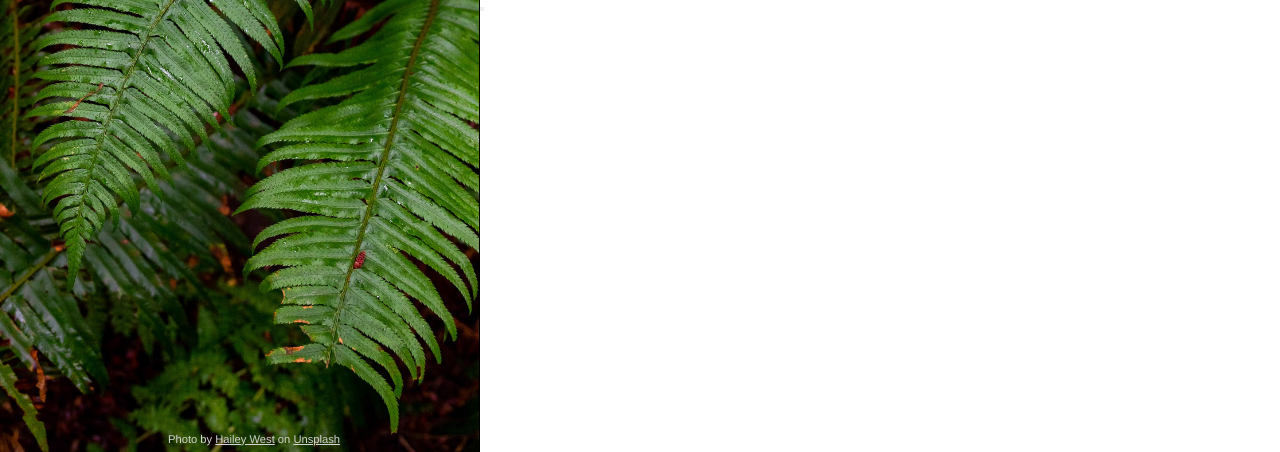
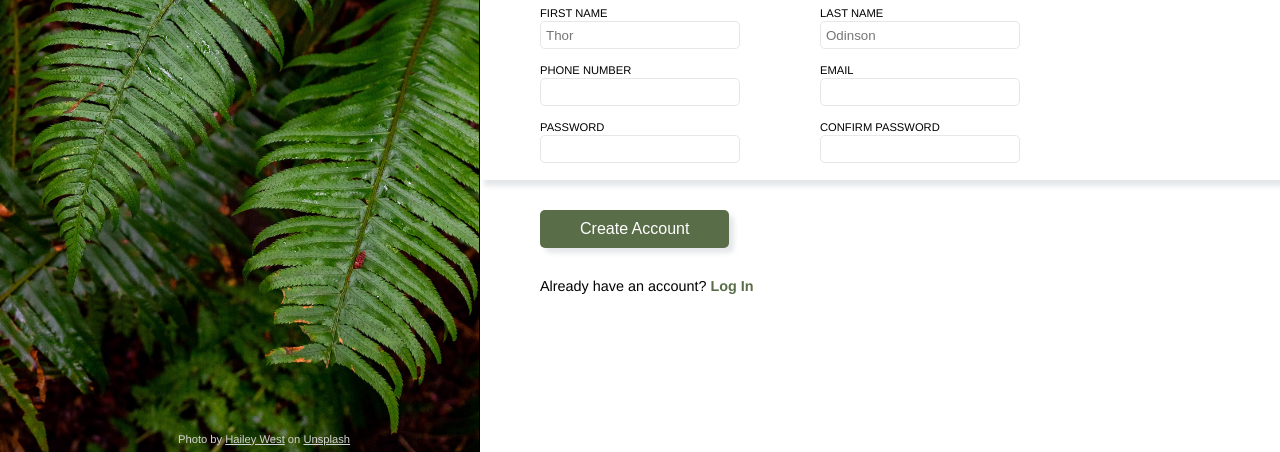
Before and after one commit to Peaches-xo/sign-up-form, a plain HTML site: page index.html in a window 1280 px wide. Shown: the part 348-800 px from the top of the page. Drawn offline with Linux system fonts and the light colour scheme; a web font is replaced by a local one.

Commit message:
Add form, button, layout correct

```diff
--- a/index.html
+++ b/index.html
@@ -10,7 +10,6 @@
 </head>
 <body>
 
-
     <section class="bgimg">
         <div class="logoimg">
             <img class="logoimg_img" src="/odin-lined.png"  alt="The Odin Project Logo">
@@ -18,6 +17,7 @@
         </div>
         <p class="bgimg_credit">Photo by <a href="https://unsplash.com/photos/25xggax4bSA">Hailey West</a> on <a href="www.unsplash.com">Unsplash</a></p>
     </section>
+
 
     <main class="main">
 
@@ -31,11 +31,30 @@
 
         <div class="main_form">
             <p>Lets do this!</p>
-            <form> </form>
+            <form>
+                    <label for="firstName">FIRST NAME</label>
+                    <input id="firstName" type="text" placeholder="Thor">
+
+                    <label for="phNumber">PHONE NUMBER</label>
+                    <input id="phNumber"type="text">
+
+                    <label for="password">PASSWORD</label>
+                    <input id="password" type="password">
+
+                    <label for="lastName">LAST NAME</label>
+                    <input id="lastName"type="text" placeholder="Odinson">
+
+                    <label for="email">EMAIL</label>
+                    <input id="email" type="text">
+
+                    <label for="password_conf">CONFIRM PASSWORD</label>
+                    <input id="password_conf" type="password">
+            </form>
         </div>
 
-        <div>
-            <button></button>
+        <div class="main_submit">
+            <button type="Submit">Create Account</button>
+            <p>Already have an account? <a href="#">Log In</a></p>
         </div>
     </main>
 
--- a/signupform.css
+++ b/signupform.css
@@ -1,6 +1,8 @@
 /* CSS for signupform index.html */
 :root{
     --lightgreyBG: #f9FAFB;
+    --inputBorder: #E5E7EB;
+    --green: #596D48;
 }
 * {
     margin: 0;
@@ -60,12 +62,9 @@ body{
         color: lightgrey;
         font-size: 0.7rem;
         font-family: Helvetica, Arial, sans-serif;
-
         position: absolute;
         bottom: .9%;
         left: 35%;
-
-
     }
         .bgimg_credit a{
             color: lightgrey;
@@ -79,7 +78,6 @@ body{
     font-size: 1.2rem;
     font-weight: bold;
 }
-
     .main_text{
         background: var(--lightgreyBG);
         padding: 120px 50px 10px;
@@ -90,11 +88,85 @@ body{
         font-style: italic;
     }
 
-    .main_text p{
+    p {
         padding-top: 20px;
+        padding-left: 10px;
     }
 
     .main_form{
         padding: 15px 50px;
         font-weight: normal;
+        display: flex;
+        flex-direction: column;
+        height: 30%;
+        box-shadow: 5px 5px 5px 1px var(--inputBorder);
     }
+
+    form{
+        display:flex;
+        flex-direction: column;
+        flex-wrap: wrap;
+        height:85%;
+        width: 80%;
+
+    }
+
+    label{
+        font-size: 0.7rem;
+        padding-left: 10px;
+        margin: 10px 0px -3px;
+    }
+
+
+    input{
+        margin: 5px 10px;
+        padding: 0px 5px;
+        width: 200px;
+        height: 28px;
+        border-radius: 5px;
+        border: 1px solid var(--inputBorder);
+    }
+        input:focus{
+            outline: 0.5px solid blue;
+            box-shadow: 5px 5px 5px var(--inputBorder);
+        }
+
+        input[type=password]:invalid{
+            outline: 0.5px solid var(--green);
+        }
+
+
+    .main_submit{
+        /* background: #f9FAFB; */
+        height: calc((100vh - 36%) - 30%);
+                    /* 100vh - main_text - main_form  */
+    }
+
+    button {
+        background: var(--green);
+        box-shadow: 5px 5px 5px var(--inputBorder);
+        font-size: 1rem;
+        padding: 10px 40px;
+        color: white;
+        border-radius: 5px;
+        border: transparent;
+        margin: 30px 60px;
+    }
+
+    button:hover{
+        /* outline: 2px solid rgb(50, 65, 25); */
+        background: rgb(120, 139, 90)
+    }
+    .main_submit p{
+        font-size: 0.9rem;
+        font-weight: normal;
+        padding-left: 60px;
+        margin-top: -20px;
+    }
+
+        .main_submit p a {
+            color: var(--green);
+            font-weight: bold;
+            text-decoration: none;
+
+        }
```
